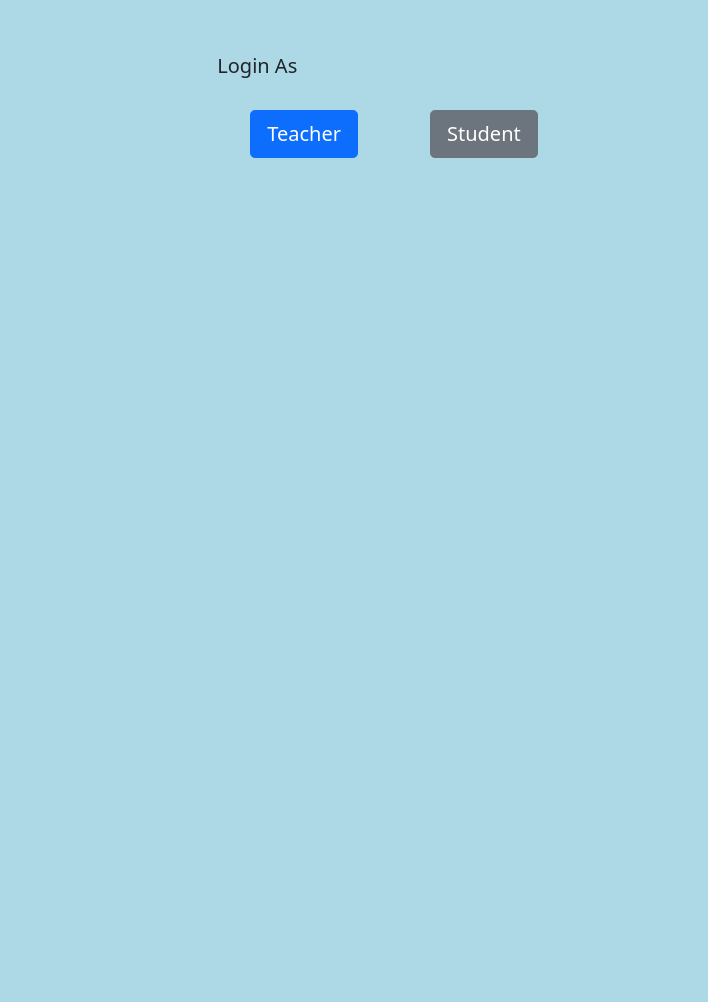
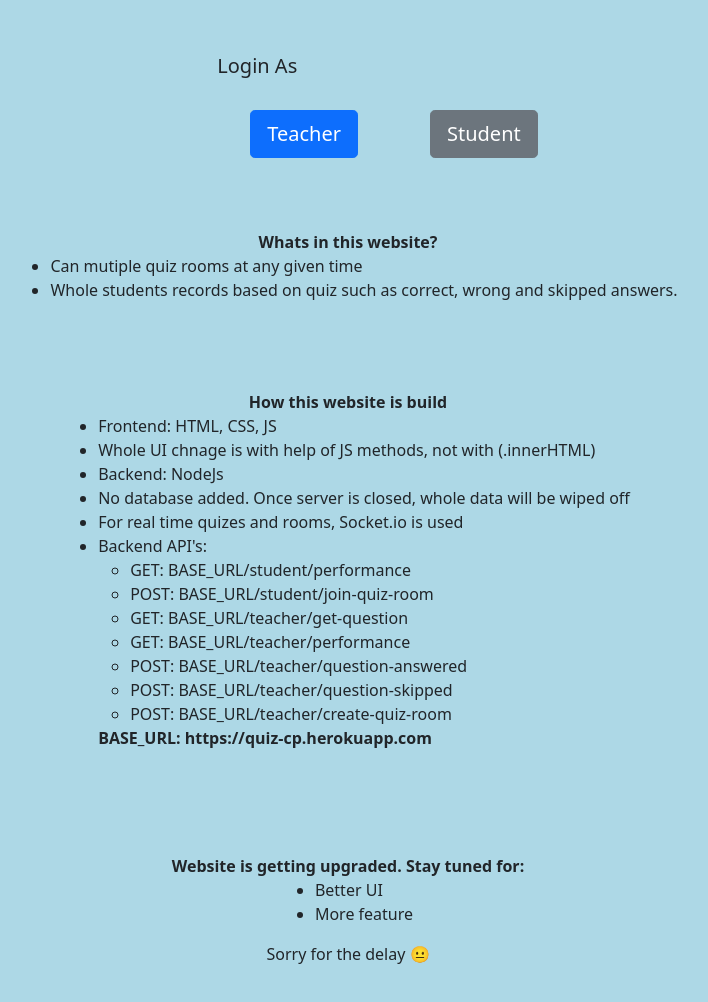
Before and after one commit to bhagat-cp/quiz-cp, a plain HTML site: page public/index.html in a window 1280 px wide. Shown: the part 66-1068 px from the top of the page, without its empty margins (246-954 px from the left). Before the commit the page ends 800 px from the top, so only its background shows below. Drawn offline with nearby package versions, Linux system fonts and the light colour scheme.

Commit message:
edited index page

```diff
--- a/public/index.html
+++ b/public/index.html
@@ -18,12 +18,12 @@
     ></script>
     <script defer src="./index.js"></script>
   </head>
-  <body style="background-color: lightblue;">
+  <body style="background-color: lightblue">
     <div
       class="container"
       style="
         display: flex;
-        justify-content: center;
+        justify-content: space-between;
         align-items: center;
         flex-direction: column;
       "
@@ -45,7 +45,7 @@
             Teacher
           </button>
         </div>
-        <div class="col m-4 ">
+        <div class="col m-4">
           <button
             type="button"
             id="studentBtn"
@@ -57,6 +57,71 @@
           </button>
         </div>
       </div>
+    </div>
+    <div
+      class="container m-4 p-4"
+      style="
+        display: flex;
+        justify-content: center;
+        align-items: center;
+        flex-direction: column;
+      "
+    >
+      <strong>Whats in this website?</strong>
+      <ul>
+        <li>Can mutiple quiz rooms at any given time</li>
+        <li>
+          Whole students records based on quiz such as correct, wrong and
+          skipped answers.
+        </li>
+      </ul>
+    </div>
+    <div
+      class="container m-4 p-4"
+      style="
+        display: flex;
+        justify-content: center;
+        align-items: center;
+        flex-direction: column;
+      "
+    >
+      <strong> How this website is build</strong>
+      <ul>
+        <li>Frontend: HTML, CSS, JS</li>
+        <li>
+          Whole UI chnage is with help of JS methods, not with (.innerHTML)
+        </li>
+        <li>Backend: NodeJs</li>
+        <li>No database added. Once server is closed, whole data will be wiped off</li>
+        <li>For real time quizes and rooms, Socket.io is used</li>
+        <li>Backend API's:</li>
+        <ul>
+          <li>GET: BASE_URL/student/performance</li>
+          <li>POST: BASE_URL/student/join-quiz-room</li>
+          <li>GET: BASE_URL/teacher/get-question</li>
+          <li>GET: BASE_URL/teacher/performance</li>
+          <li>POST: BASE_URL/teacher/question-answered</li>
+          <li>POST: BASE_URL/teacher/question-skipped</li>
+          <li>POST: BASE_URL/teacher/create-quiz-room</li>
+        </ul>
+        <p><strong>BASE_URL: https://quiz-cp.herokuapp.com</strong></p>
+      </ul>
+    </div>
+    <div
+      class="container m-4 p-4"
+      style="
+        display: flex;
+        justify-content: center;
+        align-items: center;
+        flex-direction: column;
+      "
+    >
+      <strong>Website is getting upgraded. Stay tuned for: </strong>
+      <ul>
+        <li>Better UI</li>
+        <li>More feature</li>
+      </ul>
+      <p>Sorry for the delay 😐</p>
     </div>
 
     <div
```
